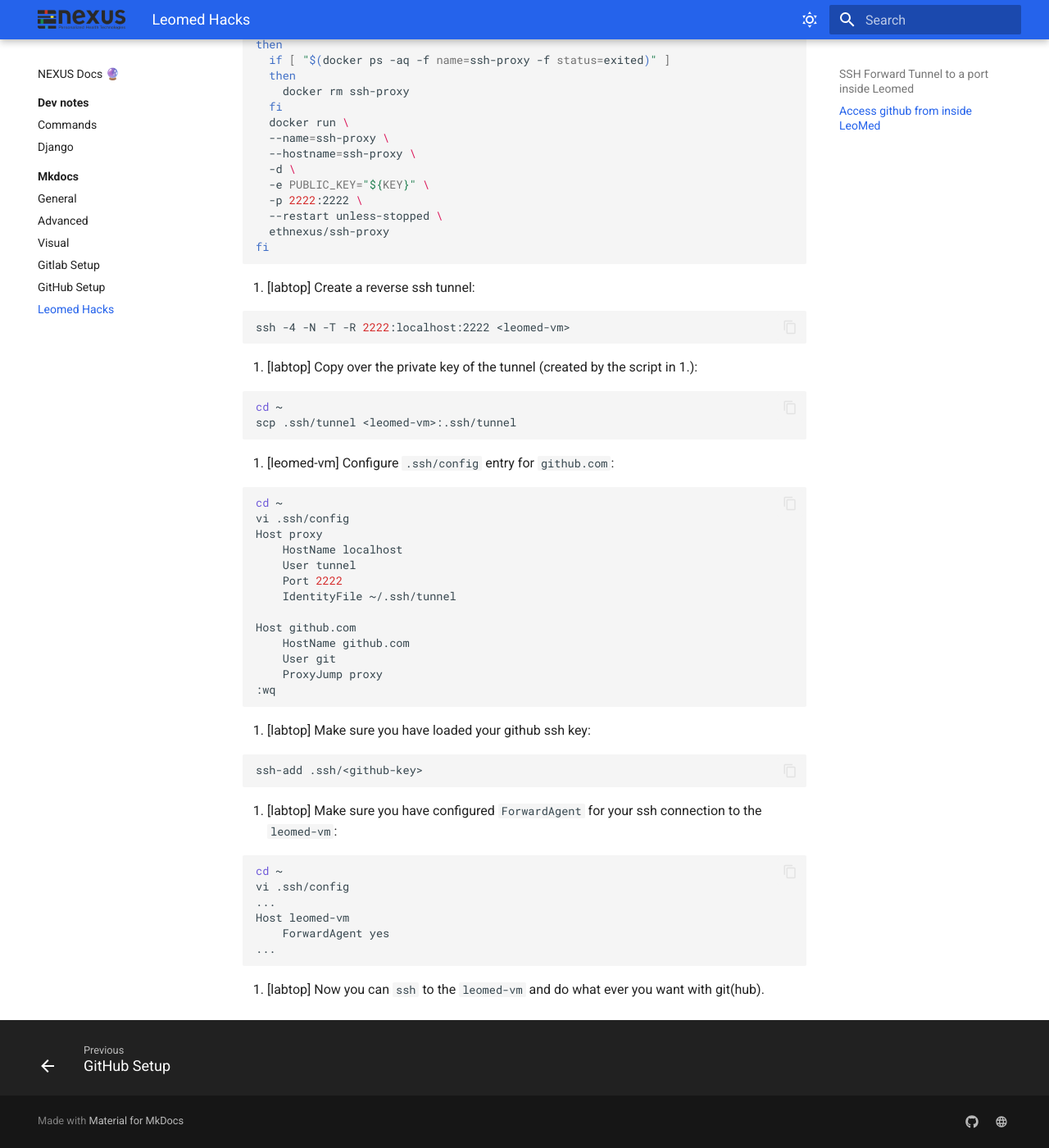
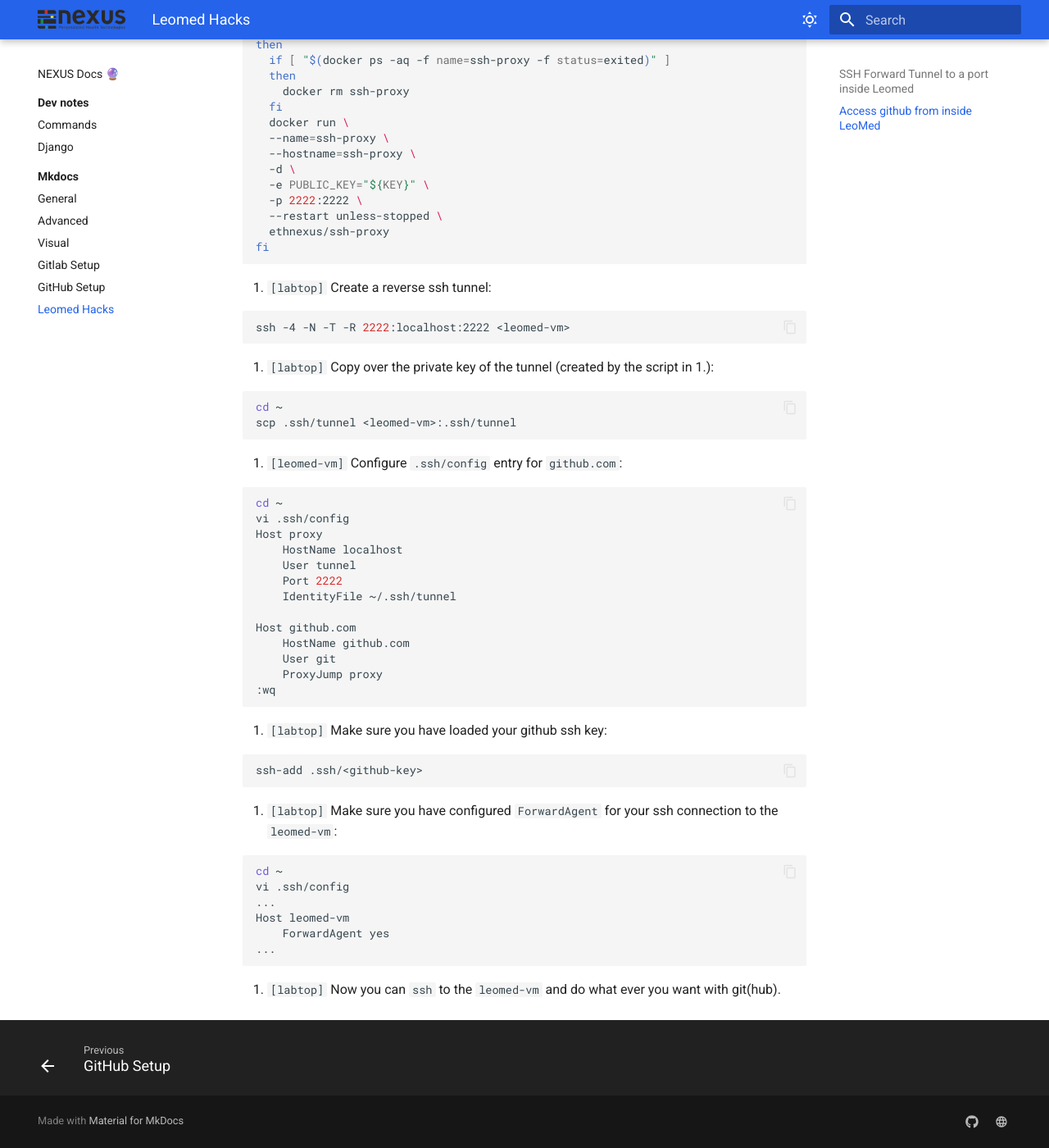
Before and after one commit to ETH-NEXUS/nexus-se-docs, an MkDocs documentation site: the page built from docs/docs/docs/leomed_hacks.md, in a window 1280 px wide and 1400 px high, scrolled down 1154 px. Shown: the whole window at 82% size. Built offline with MkDocs 1.6.1 and Material for MkDocs 9.7.7, drawn with Linux system fonts in a browser that asks for light colours; some of the changed text lies outside the part shown.

Commit message:
[DOC] slight format adjustment

````diff
--- a/docs/docs/docs/leomed_hacks.md
+++ b/docs/docs/docs/leomed_hacks.md
@@ -39,7 +39,7 @@ Let's assume you want to have ssh access to github from inside LeoMed. This is p
 
 That can be setup going through the following steps:
 
-1. [laptop] Setup a local ssh-proxy using the following script:
+1. `[laptop]` Setup a local ssh-proxy using the following script:
 
 ```bash
 #!/usr/bin/env bash
@@ -67,20 +67,20 @@ then
 fi
 ```
 
-2. [labtop] Create a reverse ssh tunnel:
+2. `[labtop]` Create a reverse ssh tunnel:
 
 ```bash
 ssh -4 -N -T -R 2222:localhost:2222 <leomed-vm>
 ```
 
-3. [labtop] Copy over the private key of the tunnel (created by the script in 1.):
+3. `[labtop]` Copy over the private key of the tunnel (created by the script in 1.):
 
 ```bash
 cd ~
 scp .ssh/tunnel <leomed-vm>:.ssh/tunnel
 ```
 
-4. [leomed-vm] Configure `.ssh/config` entry for `github.com`:
+4. `[leomed-vm]` Configure `.ssh/config` entry for `github.com`:
 
 ```bash
 cd ~
@@ -98,13 +98,13 @@ Host github.com
 :wq
 ```
 
-5. [labtop] Make sure you have loaded your github ssh key:
+5. `[labtop]` Make sure you have loaded your github ssh key:
 
 ```bash
 ssh-add .ssh/<github-key>
 ```
 
-6. [labtop] Make sure you have configured `ForwardAgent` for your ssh connection to the `leomed-vm`:
+6. `[labtop]` Make sure you have configured `ForwardAgent` for your ssh connection to the `leomed-vm`:
 
 ```bash
 cd ~
@@ -115,4 +115,4 @@ Host leomed-vm
 ...
 ```
 
-7. [labtop] Now you can `ssh` to the `leomed-vm` and do what ever you want with git(hub).
+7. `[labtop]` Now you can `ssh` to the `leomed-vm` and do what ever you want with git(hub).
````
